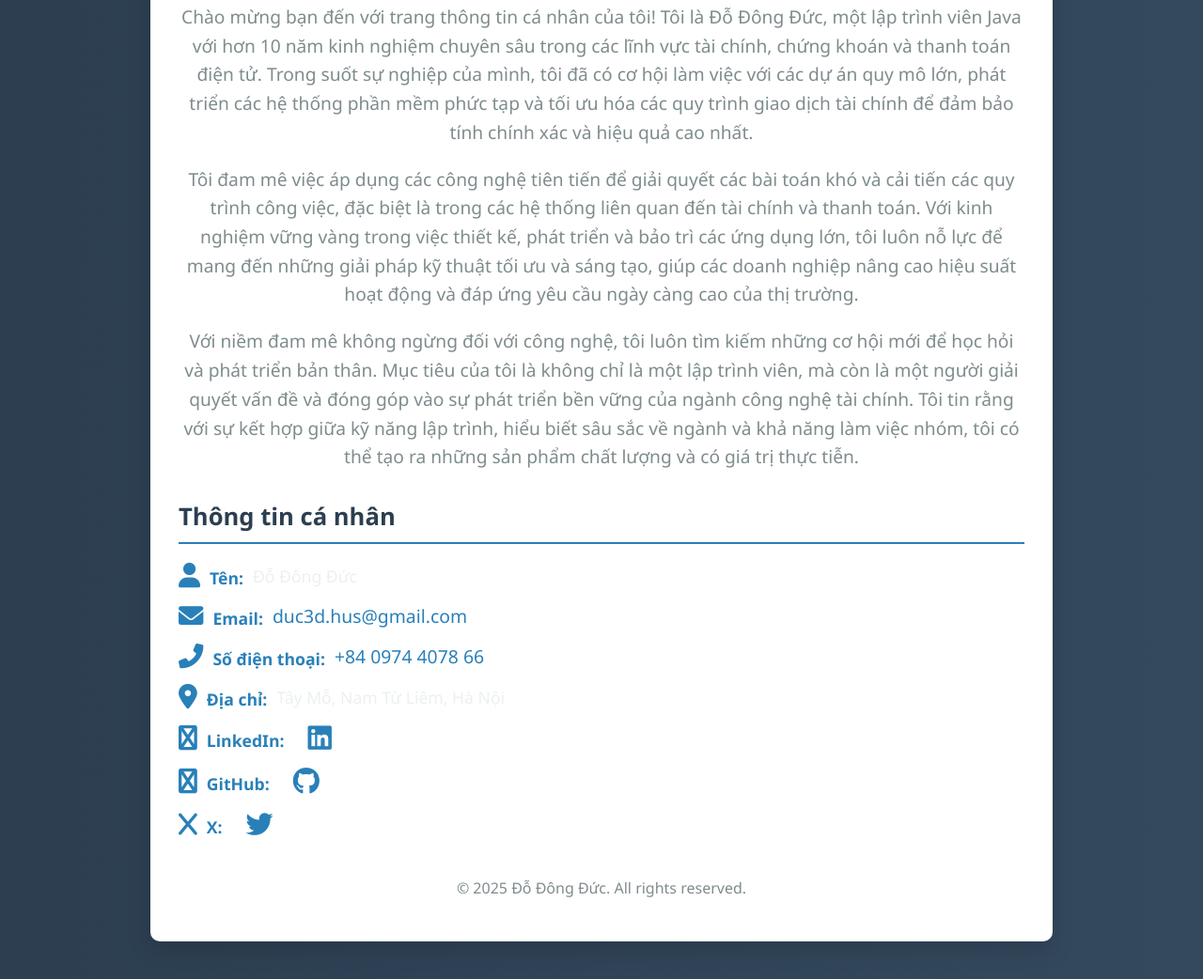
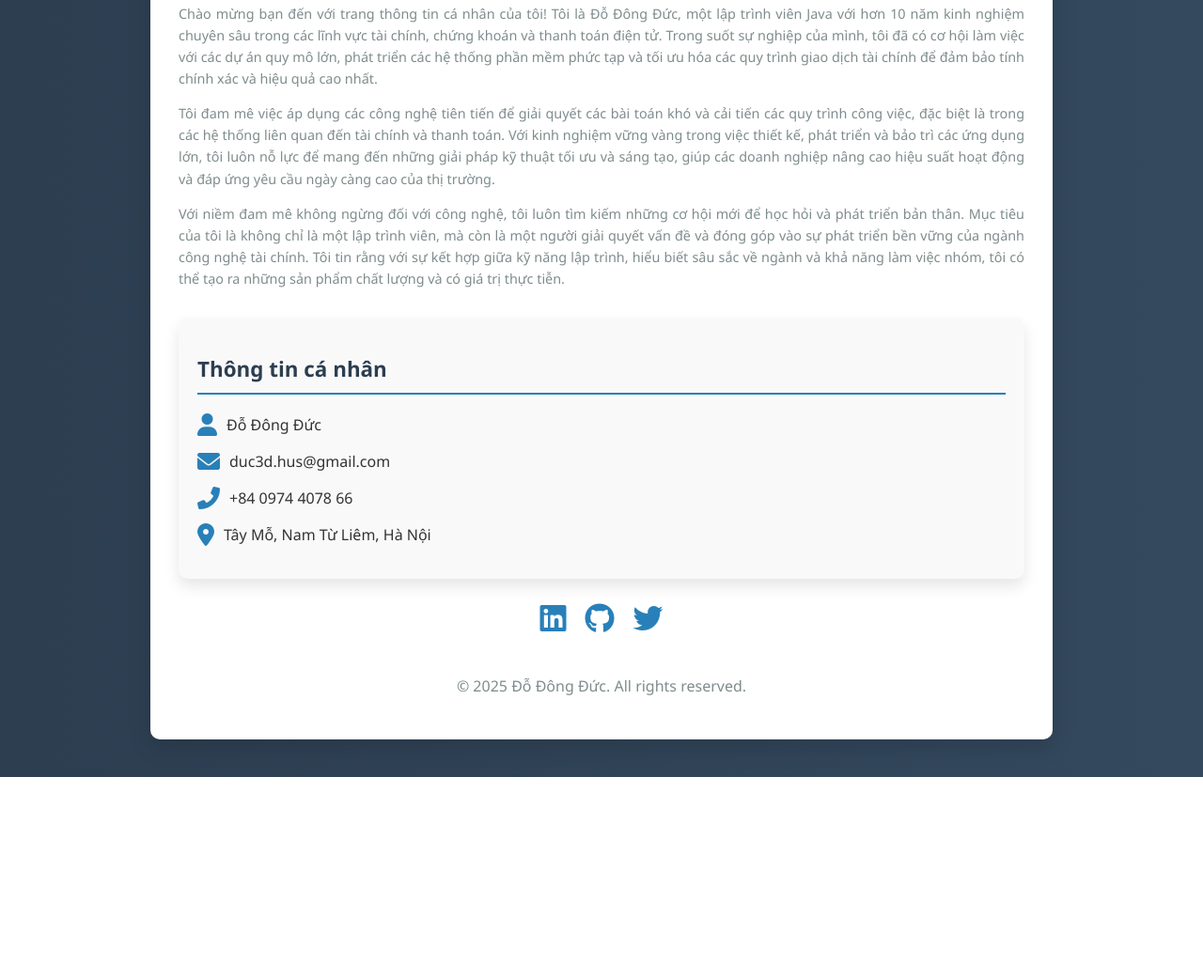
Before and after one commit to duc3d-hus/duc3d-hus.github.io, a plain HTML site: page index.html in a window 1280 px wide. Shown: the part 169-1211 px from the top of the page at 94% size. After the commit the page ends 996 px from the top, so only its background shows below. Drawn offline with Linux system fonts and the light colour scheme.

Commit message:
Update index.html

```diff
--- a/index.html
+++ b/index.html
@@ -34,19 +34,23 @@
         }
 
         .intro {
-            text-align: center;
-            font-size: 1.2em;
+            font-size: 0.9em; /* Giảm kích thước font của intro */
             color: #7f8c8d;
             margin-bottom: 30px;
             line-height: 1.6;
+            text-align: justify; /* Căn đều chữ hai lề */
         }
 
         .contact-info {
             margin-top: 20px;
+            background-color: #f9f9f9; /* Màu nền nhẹ cho contact card */
+            padding: 20px;
+            border-radius: 10px;
+            box-shadow: 0 8px 16px rgba(0, 0, 0, 0.1);
         }
 
         .contact-info h2 {
-            font-size: 1.6em;
+            font-size: 1.4em;
             color: #2c3e50;
             border-bottom: 2px solid #2980b9;
             padding-bottom: 10px;
@@ -55,34 +59,24 @@
 
         .contact-item {
             margin: 15px 0;
-            font-size: 1.1em;
             display: flex;
             align-items: center;
-        }
-
-        .contact-item label {
-            font-weight: bold;
-            color: #2980b9;
-            margin-right: 10px;
-            flex-shrink: 0;
-        }
-
-        .contact-item a {
-            color: #2980b9;
-            text-decoration: none;
-            transition: color 0.3s;
-            font-size: 1.1em;
-        }
-
-        .contact-item a:hover {
-            color: #1abc9c;
-            text-decoration: underline;
         }
 
         .contact-item i {
             margin-right: 10px;
             font-size: 1.5em;
             color: #2980b9;
+        }
+
+        .contact-item a {
+            color: #333; /* Đảm bảo màu của thông tin là màu đen */
+            text-decoration: none;
+        }
+
+        .contact-item a:hover {
+            color: #2980b9; /* Đổi màu khi hover */
+            text-decoration: underline;
         }
 
         .footer {
@@ -100,21 +94,17 @@
             display: flex;
             justify-content: center;
             margin-top: 20px;
+            gap: 20px;  /* Giữa các icon có khoảng cách */
         }
 
         .social-links a {
-            margin: 0 15px;
-            font-size: 1.5em;
+            font-size: 2em;
             color: #2980b9;
             transition: color 0.3s;
         }
 
         .social-links a:hover {
             color: #1abc9c;
-        }
-
-        .contact-item .social-icon {
-            margin: 0 15px;
         }
 
         /* Mobile responsive */
@@ -128,7 +118,7 @@
             }
 
             .intro {
-                font-size: 1em;
+                font-size: 0.85em;
             }
 
             .contact-info h2 {
@@ -152,36 +142,30 @@
         <div class="contact-info">
             <h2>Thông tin cá nhân</h2>
             <div class="contact-item">
-                <label><i class="fas fa-user"></i>Tên:</label> <span>Đỗ Đông Đức</span>
+                <i class="fas fa-user"></i><a href="#">Đỗ Đông Đức</a>
             </div>
             <div class="contact-item">
-                <label><i class="fas fa-envelope"></i>Email:</label> <a href="mailto:duc3d.hus@gmail.com">duc3d.hus@gmail.com</a>
+                <i class="fas fa-envelope"></i><a href="mailto:duc3d.hus@gmail.com">duc3d.hus@gmail.com</a>
             </div>
             <div class="contact-item">
-                <label><i class="fas fa-phone-alt"></i>Số điện thoại:</label> <a href="tel:+84974407866">+84 0974 4078 66</a>
+                <i class="fas fa-phone-alt"></i><a href="tel:+84974407866">+84 0974 4078 66</a>
             </div>
             <div class="contact-item">
-                <label><i class="fas fa-map-marker-alt"></i>Địa chỉ:</label> <span>Tây Mỗ, Nam Từ Liêm, Hà Nội</span>
+                <i class="fas fa-map-marker-alt"></i><a href="#">Tây Mỗ, Nam Từ Liêm, Hà Nội</a>
             </div>
-            <div class="contact-item">
-                <label><i class="fas fa-linkedin"></i>LinkedIn:</label>
-                <a href="https://www.linkedin.com/in/duc3dhus" target="_blank" class="social-icon">
-                    <i class="fab fa-linkedin"></i>
-                </a>
-            </div>
-            <div class="contact-item">
-                <label><i class="fas fa-github"></i>GitHub:</label>
-                <a href="https://github.com/duc3d-hus" target="_blank" class="social-icon">
-                    <i class="fab fa-github"></i>
-                </a>
-            </div>
-            <!-- Thêm liên kết X -->
-            <div class="contact-item">
-                <label><i class="fab fa-x"></i>X:</label>
-                <a href="https://x.com/DucDo46202836" target="_blank" class="social-icon">
-                    <i class="fab fa-twitter"></i> <!-- Bạn có thể thay "fab fa-twitter" bằng một biểu tượng X nếu có sẵn -->
-                </a>
-            </div>
+        </div>
+
+        <div class="social-links">
+            <!-- Các biểu tượng social -->
+            <a href="https://www.linkedin.com/in/duc3dhus" target="_blank">
+                <i class="fab fa-linkedin"></i>
+            </a>
+            <a href="https://github.com/duc3d-hus" target="_blank">
+                <i class="fab fa-github"></i>
+            </a>
+            <a href="https://x.com/DucDo46202836" target="_blank">
+                <i class="fab fa-twitter"></i> <!-- Sử dụng biểu tượng Twitter cho X.com -->
+            </a>
         </div>
 
         <div class="footer">
```
